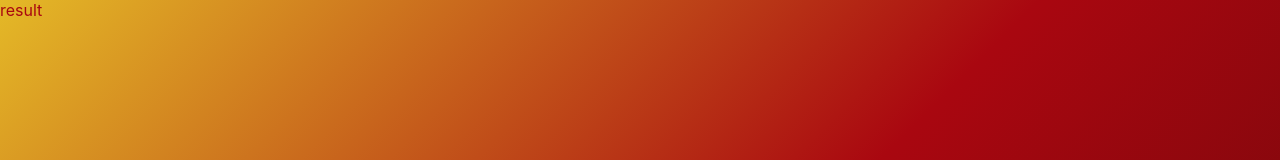
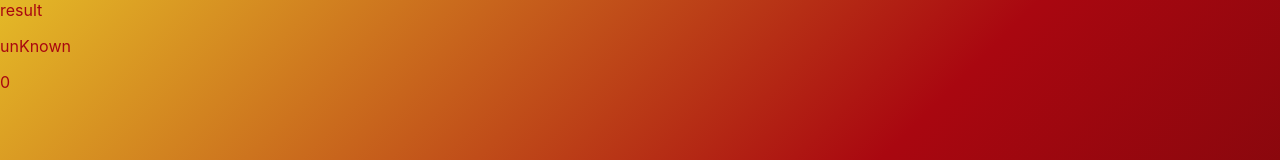
Before and after one commit to shu20031026/ptera-app-front, a Next.js app: page /result in a window 1280 px wide. Shown: the top 160 px of the page. Built offline with nearby package versions, Linux system fonts and the light colour scheme.

Commit message:
add: resultのデータのatomを作成

```diff
--- a/src/context/atoms.ts
+++ b/src/context/atoms.ts
@@ -5,10 +5,25 @@ export type UserDataType = {
   unitList: string[]
 }
 
+export type ResultType = {
+  userName: string
+  breakUnit: string[]
+  time: number
+}
+
 export const userDataState = atom<UserDataType>({
   key: 'userDataState',
   default: {
-    userName: '',
+    userName: 'unknown',
     unitList: [],
   },
 })
+
+export const resultDataState = atom<ResultType>({
+  key: 'resultDataState',
+  default: {
+    userName: 'unKnown',
+    breakUnit: [],
+    time: 0,
+  },
+})
--- a/src/views/components/pages/Result/index.tsx
+++ b/src/views/components/pages/Result/index.tsx
@@ -1,10 +1,26 @@
 import { NextPage } from 'next'
+import { useRecoilValue } from 'recoil'
 import { result } from './style'
+import { resultDataState } from '@/context/atoms'
 
 export const Result: NextPage = () => {
+  const resultData = useRecoilValue(resultDataState)
   return (
     <div css={result}>
       <div>result</div>
+      <div>
+        <p>{resultData.userName}</p>
+        <p>{resultData.time}</p>
+        <p>
+          {resultData.breakUnit.map((unit, index) => {
+            return (
+              <div key={index}>
+                <p>{unit}</p>
+              </div>
+            )
+          })}
+        </p>
+      </div>
     </div>
   )
 }
```
